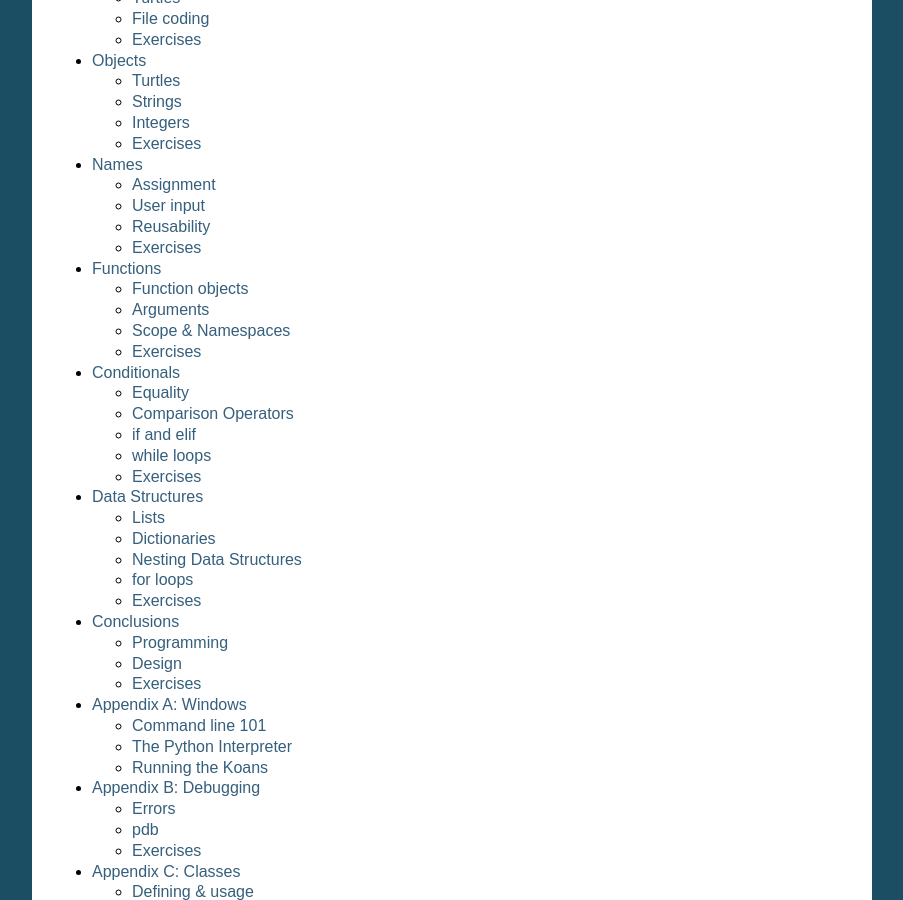
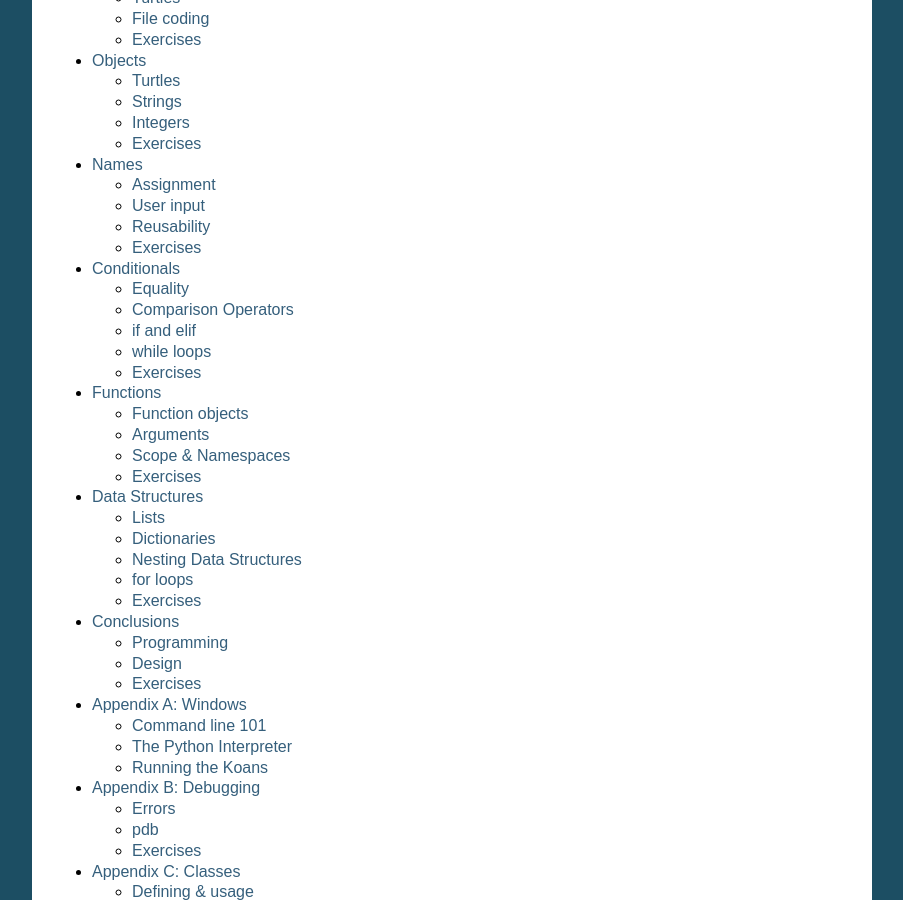
Before and after one commit to gu-lseg/intro-to-programming, a Sphinx documentation site: the page built from source/index.rst, in a window 1280 px wide and 900 px high, scrolled down 307 px. Shown: the whole window, without its empty margins (198-1101 px from the left). Built offline with Sphinx 7.4.7, drawn with Linux system fonts in a browser that asks for light colours; pages that are not in the unit, such as notebooks, are missing from menus.

```diff
--- a/source/index.rst
+++ b/source/index.rst
@@ -15,8 +15,8 @@ Table of Contents:
    getting_started
    objects
    names
+   conditionals
    functions
-   conditionals
    data_structures
    loops
    conclusions
```
